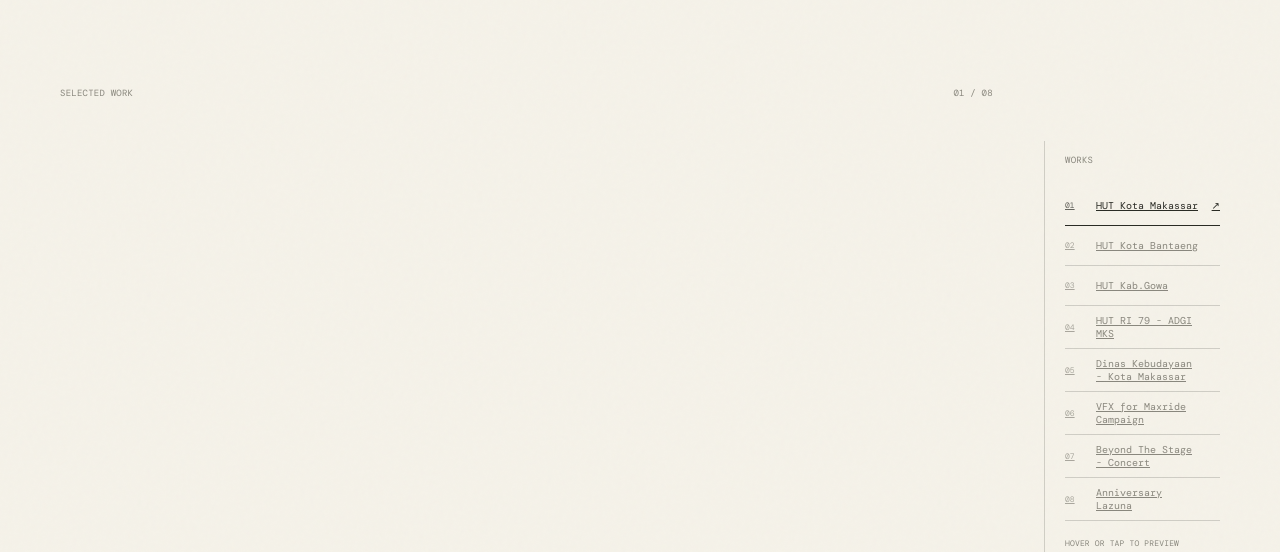
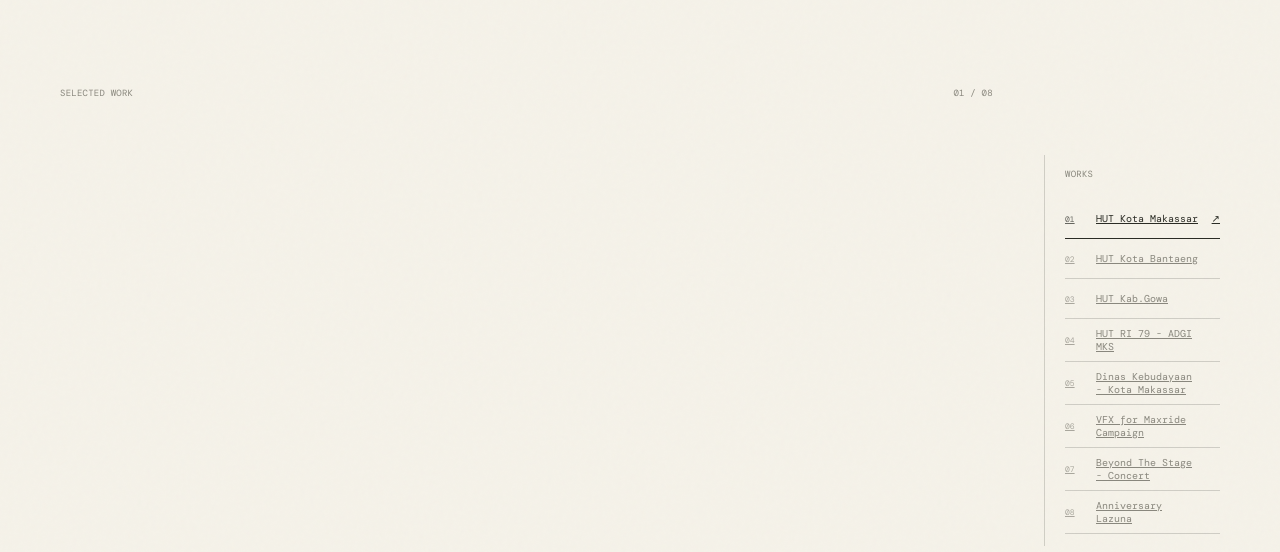
Before and after one commit to vlwzn/5S.MOTION, a website: page index.html in a window 1280 px wide. Shown: the part 67-619 px from the top of the page. Drawn offline with nearby package versions, Linux system fonts and the light colour scheme; grey boxes are pictures that could not be loaded.

Commit message:
remove hover comment

```diff
--- a/index.html
+++ b/index.html
@@ -55,7 +55,7 @@
 
           <nav class="work-list" aria-label="Selected projects" data-work-list>
             <span class="eyebrow work-list-label">Works</span>
-            <span class="work-list-note">Hover or tap to preview</span>
+            <!-- <span class="work-list-note">Hover or tap to preview</span> -->
           </nav>
         </div>
       </section>
```
